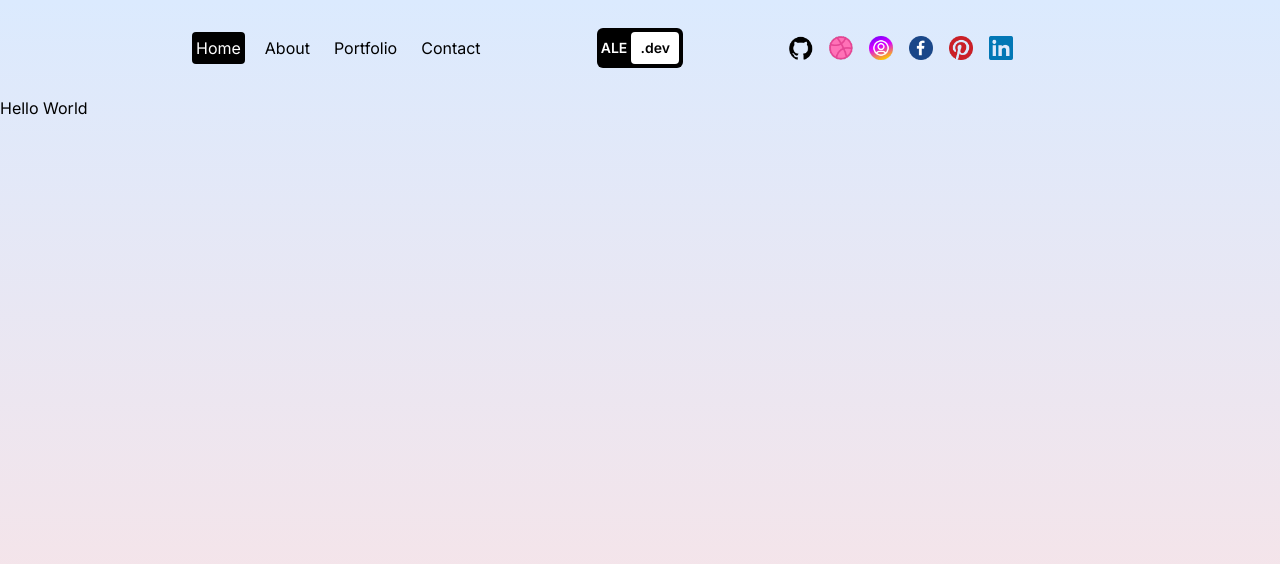
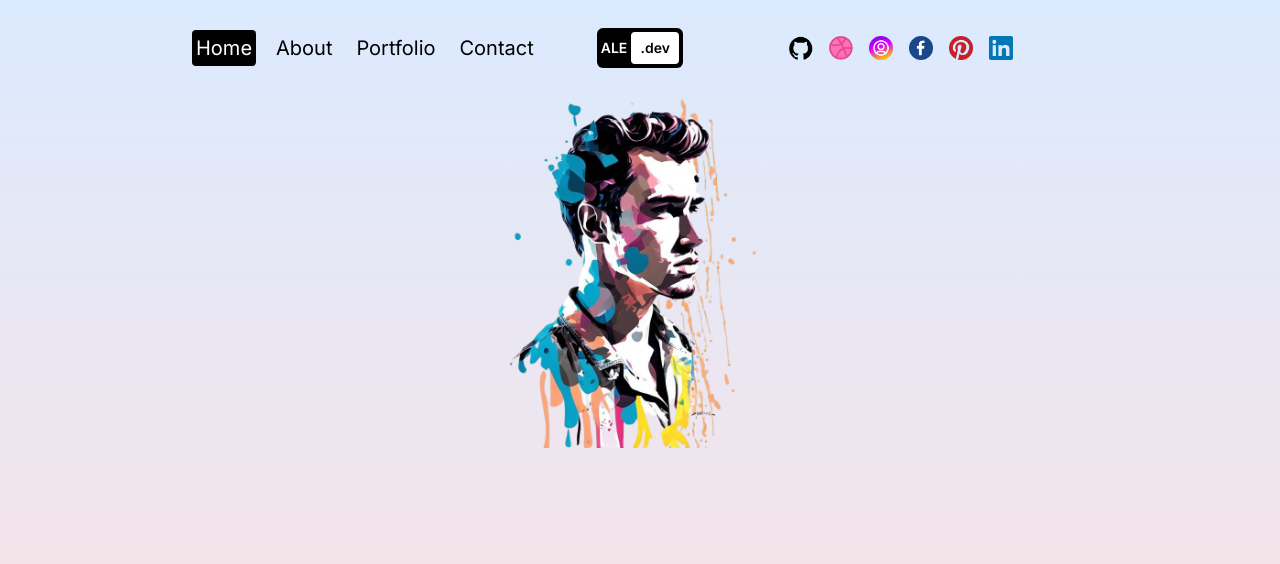
Before and after one commit to Alek30k/PortFolio-Nextjs, a Next.js app: page / in a window 1280 px wide. Shown: the top 564 px of the page. Built offline with nearby package versions, Linux system fonts and the light colour scheme.

Commit message:
last commit

```diff
--- a/src/app/layout.js
+++ b/src/app/layout.js
@@ -17,7 +17,7 @@
           <div className="h-24">
             <Navbar />
           </div>
-          <div className="h-[calc(100vh - 6rem)]">{children}</div>
+          <div className="h-[calc(100vh-6rem)]">{children}</div>
         </div>
       </body>
     </html>
--- a/src/app/page.jsx
+++ b/src/app/page.jsx
@@ -1,5 +1,16 @@
+import Image from "next/image";
+
 const Homepage = () => {
-  return <div>Hello World</div>;
+  return (
+    <div className="h-full flex flex-col">
+      {/* IMAGE CONTAINER */}
+      <div className="h-1/2 relative">
+        <Image src="/hero.png" alt="" fill className="object-contain" />
+      </div>
+      {/* TEXT CONTAINER */}
+      <div className="h-1/2"></div>
+    </div>
+  );
 };
 
 export default Homepage;
--- a/src/components/navbar.jsx
+++ b/src/components/navbar.jsx
@@ -16,7 +16,7 @@
   const [open, setOpen] = useState(false);
 
   return (
-    <div className="h-full flex items-center justify-between px-4 sm:px-8 md:px-12 lg:px-20 xl:px-48">
+    <div className="h-full flex items-center justify-between px-4 sm:px-8 md:px-12 lg:px-20 xl:px-48 text-xl">
       {/* LINKS */}
       <div className="hidden md:flex gap-4 w-1/3">
         {links.map((link) => (
@@ -24,7 +24,7 @@
         ))}
       </div>
       {/* LOGO */}
-      <div className="md:hidden lg:flex w-1/3 justify-center">
+      <div className="md:hidden lg:flex xl:w-1/3 xl:justify-center">
         <Link
           href="/"
           className="text-sm bg-black rounded-md p-1 font-semibold flex items-center justify-center"
```
